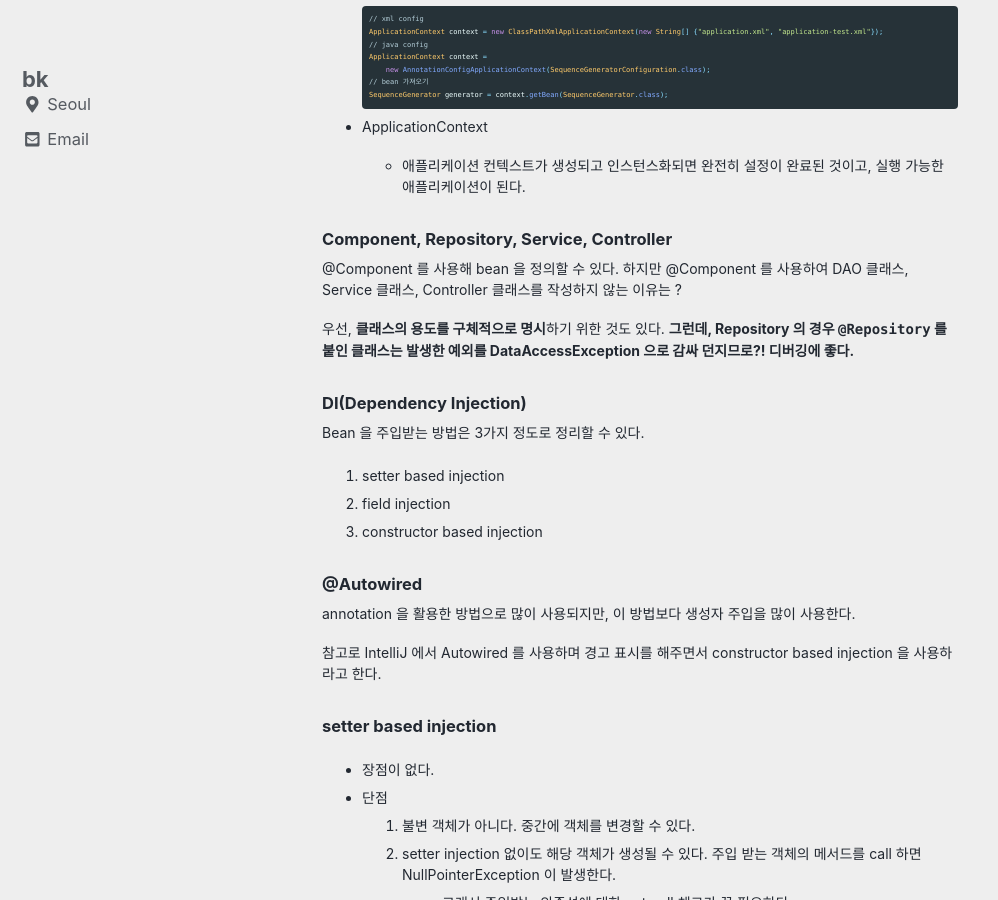
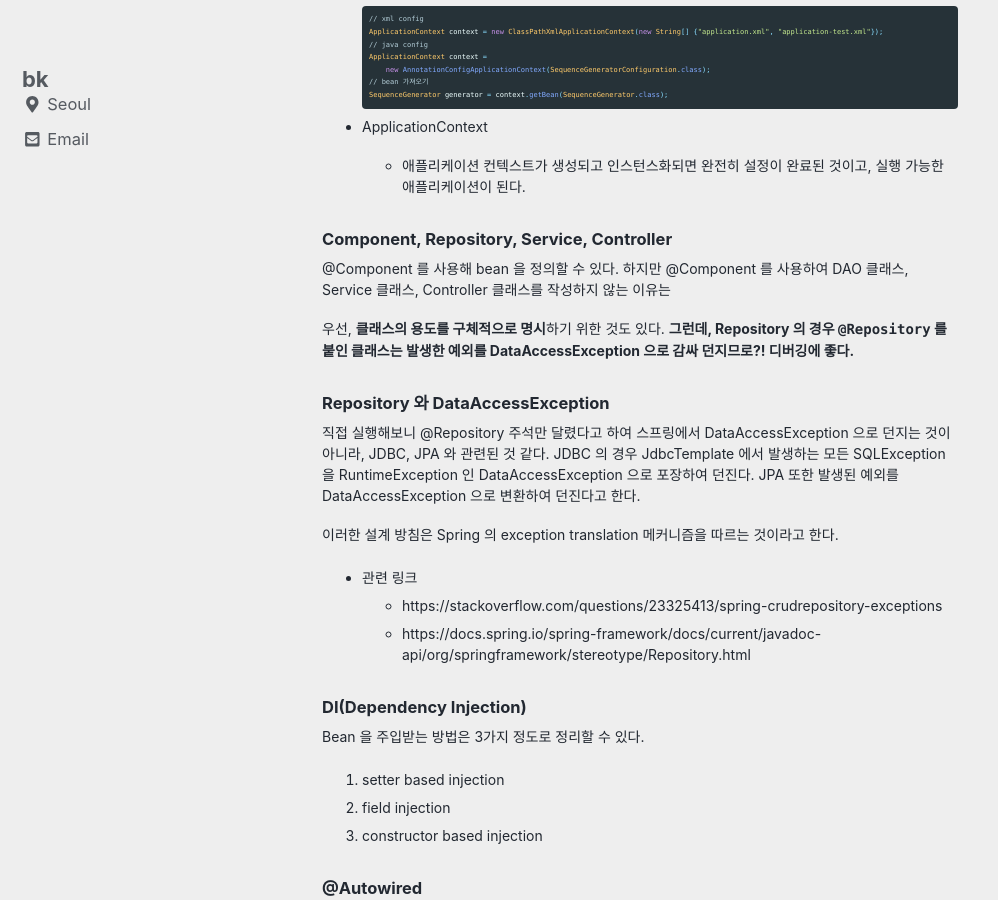
Before and after one commit to choe061/choe061.github.io, a Jekyll site: the page built from _posts/2019-12-27-spring core.md, in a window 1280 px wide and 900 px high, scrolled down 2382 px. Shown: the whole window, without its empty margins (0-998 px from the left). Built offline with Jekyll 4.4.1, drawn with Linux system fonts in a browser that asks for light colours; cached includes are drawn as plain includes; nearby versions of some CDN libraries.

Commit message:
Add Repository, DataAccessException

```diff
--- a/_posts/2019-12-27-spring core.md
+++ b/_posts/2019-12-27-spring core.md
@@ -88,9 +88,19 @@ bean factory 는 스프링에서 제공하는 기본 구현체이고, 빈 팩토
 
 #### Component, Repository, Service, Controller
 
-@Component 를 사용해 bean 을 정의할 수 있다. 하지만 @Component 를 사용하여 DAO 클래스, Service 클래스, Controller 클래스를 작성하지 않는 이유는 ?
+@Component 를 사용해 bean 을 정의할 수 있다. 하지만 @Component 를 사용하여 DAO 클래스, Service 클래스, Controller 클래스를 작성하지 않는 이유는
 
 우선, **클래스의 용도를 구체적으로 명시**하기 위한 것도 있다. **그런데, Repository 의 경우 `@Repository` 를 붙인 클래스는 발생한 예외를 DataAccessException 으로 감싸 던지므로?! 디버깅에 좋다.**
+
+###### Repository 와 DataAccessException
+
+직접 실행해보니 @Repository 주석만 달렸다고 하여 스프링에서 DataAccessException 으로 던지는 것이 아니라, JDBC, JPA 와 관련된 것 같다. JDBC 의 경우 JdbcTemplate 에서 발생하는 모든 SQLException 을 <u>RuntimeException 인 DataAccessException 으로 포장하여 던진다.</u> JPA 또한 발생된 예외를 DataAccessException 으로 변환하여 던진다고 한다.
+
+이러한 설계 방침은 Spring 의 exception translation 메커니즘을 따르는 것이라고 한다.
+
+* 관련 링크
+  * https://stackoverflow.com/questions/23325413/spring-crudrepository-exceptions
+  * https://docs.spring.io/spring-framework/docs/current/javadoc-api/org/springframework/stereotype/Repository.html
 
 #### DI(Dependency Injection)
 
```
Also changed, not shown: other parts of _posts/2019-12-27-spring core.md (+2 -2 lines).
